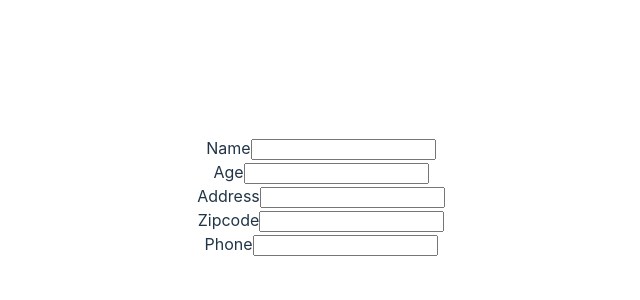
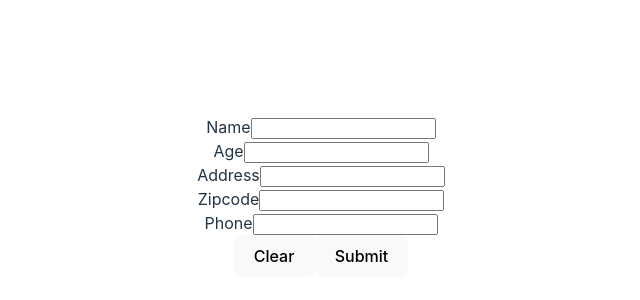
Before and after one commit to Thomk-corporation/ticket-master-event, a React (Vite) app: page / in a window 1280 px wide. Shown: the part 204-504 px from the top of the page, without its empty margins (319-959 px from the left). Built offline with nearby package versions, Linux system fonts and the light colour scheme.

Commit message:
[UPDATE] Enhance SignupForm with form submission handling and clear button functionality

```diff
--- a/src/components/SignupForm/index.jsx
+++ b/src/components/SignupForm/index.jsx
@@ -7,21 +7,49 @@ function SignupForm() {
   const [zipcode, setZipcode] = useState('')
   const [phone, setPhone] = useState('')
 
-  console.log('data', name, age, address, zipcode, phone)
+  function handleClearClick() {
+    setName('')
+    setAge('')
+    setAddress('')
+    setZipcode('')
+    setPhone('')
+  }
 
+  function handleSubmitForm(event) {
+    event.preventDefault()
 
+    console.log(
+      'Name:',
+      name,
+      'Age:',
+      age,
+      'Address:',
+      address,
+      'Zipcode:',
+      zipcode,
+      'Phone:',
+      phone,
+    )
+  }
 
-  console.log(name)
   return (
-    <form>
+    <form onSubmit={handleSubmitForm}>
       <label>
         Name
-        <input value={name} onChange={(event) => setName(event.target.value)} />
+        <input
+          value={name}
+          onChange={(event) => setName(event.target.value)}
+          required
+        />
       </label>
       <br />
       <label>
         Age
-        <input value={age} onChange={(event) => setAge(event.target.value)} />
+        <input
+          value={age}
+          onChange={(event) => setAge(event.target.value)}
+          required
+        />
       </label>
       <br />
       <label>
@@ -29,6 +57,7 @@ function SignupForm() {
         <input
           value={address}
           onChange={(event) => setAddress(event.target.value)}
+          required
         />
       </label>
       <br />
@@ -37,6 +66,7 @@ function SignupForm() {
         <input
           value={zipcode}
           onChange={(event) => setZipcode(event.target.value)}
+          required
         />
       </label>
       <br />
@@ -45,9 +75,15 @@ function SignupForm() {
         <input
           value={phone}
           onChange={(event) => setPhone(event.target.value)}
+          required
         />
       </label>
-
+      <div>
+        <button type='button' onClick={handleClearClick}>
+          Clear
+        </button>
+        <button type='submit'>Submit</button>
+      </div>
     </form>
   )
 }
```
Also changed, not shown: 1 other file (tests, documents, lock files or other folders).
